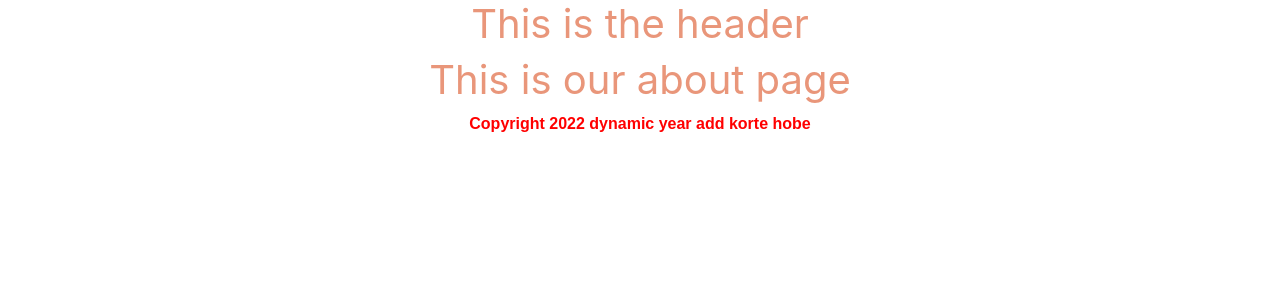
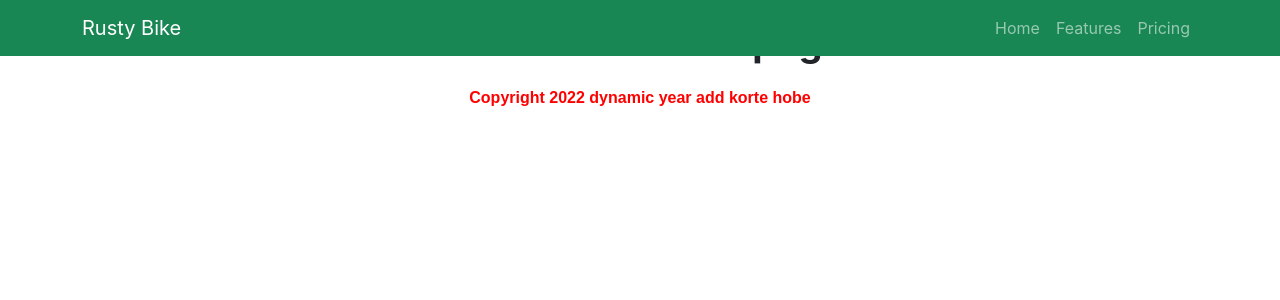
Before and after one commit to najmulhc/rusty-ride-repair, a React (Create React App) app: page /about in a window 1280 px wide. Shown: the top 300 px of the page. Built offline with nearby package versions, Linux system fonts and the light colour scheme.

Commit message:
react bootstrap added with navbar

```diff
--- a/package.json
+++ b/package.json
@@ -6,8 +6,10 @@
     "@testing-library/jest-dom": "^5.16.4",
     "@testing-library/react": "^12.1.5",
     "@testing-library/user-event": "^13.5.0",
+    "bootstrap": "^5.1.3",
     "firebase": "^9.6.10",
     "react": "^18.0.0",
+    "react-bootstrap": "^2.2.3",
     "react-dom": "^18.0.0",
     "react-router": "^6.3.0",
     "react-router-dom": "^6.3.0",
--- a/src/Pages/About/About.scss
+++ b/src/Pages/About/About.scss
@@ -1,5 +1,8 @@
 h1{
-    color: darksalmon;
-    font-weight: 400;
+     font-size: 38px;
+     font-weight: bold;
+     text-align: center;
+
+     margin: 20px 0;
 
 }
--- /dev/null
+++ b/src/Pages/Home/Banner/Banner.js
@@ -0,0 +1,53 @@
+import React from "react";
+import { Carousel } from "react-bootstrap";
+import { useState } from "react";
+const Banner = () => {
+  const [index, setIndex] = useState(0);
+
+  const handleSelect = (selectedIndex, e) => {
+    setIndex(selectedIndex);
+  };
+  return (
+    <Carousel activeIndex={index} onSelect={handleSelect}>
+      <Carousel.Item>
+        <img
+          className="d-block w-100 mx-auto"
+          src="https://i.ibb.co/26mMH7G/baner3.jpg"
+          alt="First slide"
+        />
+        <Carousel.Caption>
+          <h3>Bike is ready for all time</h3>
+          <p>Dont bring a broken bike in a date!</p>
+        </Carousel.Caption>
+      </Carousel.Item>
+      <Carousel.Item>
+        <img
+          className="d-block w-100 mx-auto"
+          src="https://i.ibb.co/1J3svrX/baner2.jpg"
+          alt="Second slide"
+        />
+
+        <Carousel.Caption>
+          <h3>No more chain Issue!</h3>
+          <p>Stuck with chains? Here is the solutions</p>
+        </Carousel.Caption>
+      </Carousel.Item>
+      <Carousel.Item>
+        <img
+          className="d-block w-100 mx-auto "
+          src="https://i.ibb.co/nf7JSym/baner1.jpg"
+          alt="Third slide"
+        />
+
+        <Carousel.Caption>
+          <h3>Climb through the mountains!</h3>
+          <p>
+            we can customise your bike as it can ride in any surface
+          </p>
+        </Carousel.Caption>
+      </Carousel.Item>
+    </Carousel>
+  );
+};
+
+export default Banner;
--- a/src/Pages/Home/Expert/Expert.js
+++ b/src/Pages/Home/Expert/Expert.js
@@ -1,16 +1,18 @@
-import React from 'react';
-import { Link } from 'react-router-dom';
-const Expert = ({expert}) => {
-    const {name, img, description, position} = expert;
+import React from "react";
+import { Link } from "react-router-dom";
+const Expert = ({ expert }) => {
+  const { name, img, description, position } = expert;
   return (
-        <div className='col-md-6 col-lg-4 col-sm-12'>
-          <div className="card p-3" >
-            <img src={img} className="card-img-top img-fluid" alt="..."/>
+    <div className="col-md-4 col-lg-3 col-sm-6">
+      <div className="card p-3">
+        <img src={img} className="card-img-top img-fluid" alt="..." />
         <div className="card-body">
           <h5 className="card-title">{name}</h5>
-              <h4 className='fw-light'>{position}</h4>
+          <h4 className="fw-light">{position}</h4>
           <p className="card-text">{description}</p>
-              <Link to='/' className='btn btn-success'>Hire me!</Link>
+          <Link to="/" className="btn btn-success">
+            Hire me!
+          </Link>
         </div>
       </div>
     </div>
--- a/src/Pages/Home/Experts/Exparts.js
+++ b/src/Pages/Home/Experts/Exparts.js
@@ -11,7 +11,7 @@ const Exparts = () => {
     console.log(experts);
     return (
         <div className='container'>
-             <h1 className='text-center fw-1'>Our expert</h1>
+             <h1 className='text-center  text-success'>Our expert</h1>
              <div className="row g-3">
                  {
                      experts.map(expert => <Expert expert={expert} />)
--- a/src/Pages/Home/Home/Home.jsx
+++ b/src/Pages/Home/Home/Home.jsx
@@ -1,11 +1,12 @@
 import React from 'react';
 import Exparts from '../Experts/Exparts';
 import Services from '../Services/Services';
+import Banner from '../Banner/Banner';
 import './Home.scss'
 const Home = () => {
     return (
         <div>
-            <p>welcome to our page</p>
+            <Banner/>
             <Services/>
             <Exparts/>
         </div>
--- a/src/Pages/Home/Service/Service.js
+++ b/src/Pages/Home/Service/Service.js
@@ -1,5 +1,4 @@
 import React from 'react';
-import { Link } from 'react-router-dom';
 const Service = ({service}) => {
     const {name, description, img} = service;
     return (
--- a/src/Pages/Home/Services/Services.js
+++ b/src/Pages/Home/Services/Services.js
@@ -1,20 +1,20 @@
-import React, { useEffect, useState } from 'react';
-import Service from '../Service/Service';
+import React, { useEffect, useState } from "react";
+import Service from "../Service/Service";
 const Services = () => {
   const [services, setServices] = useState([]);
 
-    useEffect( () => {
-        fetch('Services.json')
-        .then(res => res.json())
-        .then(data => setServices(data))
+  useEffect(() => {
+    fetch("Services.json")
+      .then((res) => res.json())
+      .then((data) => setServices(data));
   }, []);
   return (
-        <div className='services container'>
-            <h1 className='service-title'>services we offer</h1>
+    <div className="services container">
+      <h1 className="service-title text-success">Services we offer</h1>
       <div className="service-container row">
-                {
-                    services.map(service => <Service service={service} key={service.id}/>)
-                }
+        {services.map((service) => (
+          <Service service={service} key={service.id} />
+        ))}
       </div>
     </div>
   );
--- a/src/Pages/Shared/Header/Header.js
+++ b/src/Pages/Shared/Header/Header.js
@@ -1,11 +1,19 @@
-import React from 'react';
-import './Header.scss'
+import React from "react";
+import { Nav, Container, Navbar } from "react-bootstrap";
+import "./Header.scss";
 const Header = () => {
-    return (
-        <div>
-             <h1>This is the header</h1>
-        </div>
-    );
+  return (
+    <Navbar bg="success" variant="dark" fixed="top">
+      <Container>
+        <Navbar.Brand href="#home">Rusty Bike</Navbar.Brand>
+        <Nav className="ms-auto">
+          <Nav.Link href="/">Home</Nav.Link>
+          <Nav.Link href="#features">Features</Nav.Link>
+          <Nav.Link href="#pricing">Pricing</Nav.Link>
+        </Nav>
+      </Container>
+    </Navbar>
+  );
 };
 
 export default Header;
```
Also changed, not shown: src/App.js (+8 -8 lines), src/Pages/Home/Service/Service.scss (+4 -4 lines), 1 other file (tests, documents, lock files or other folders). Lines whose indentation alone changed are shown as unchanged.
